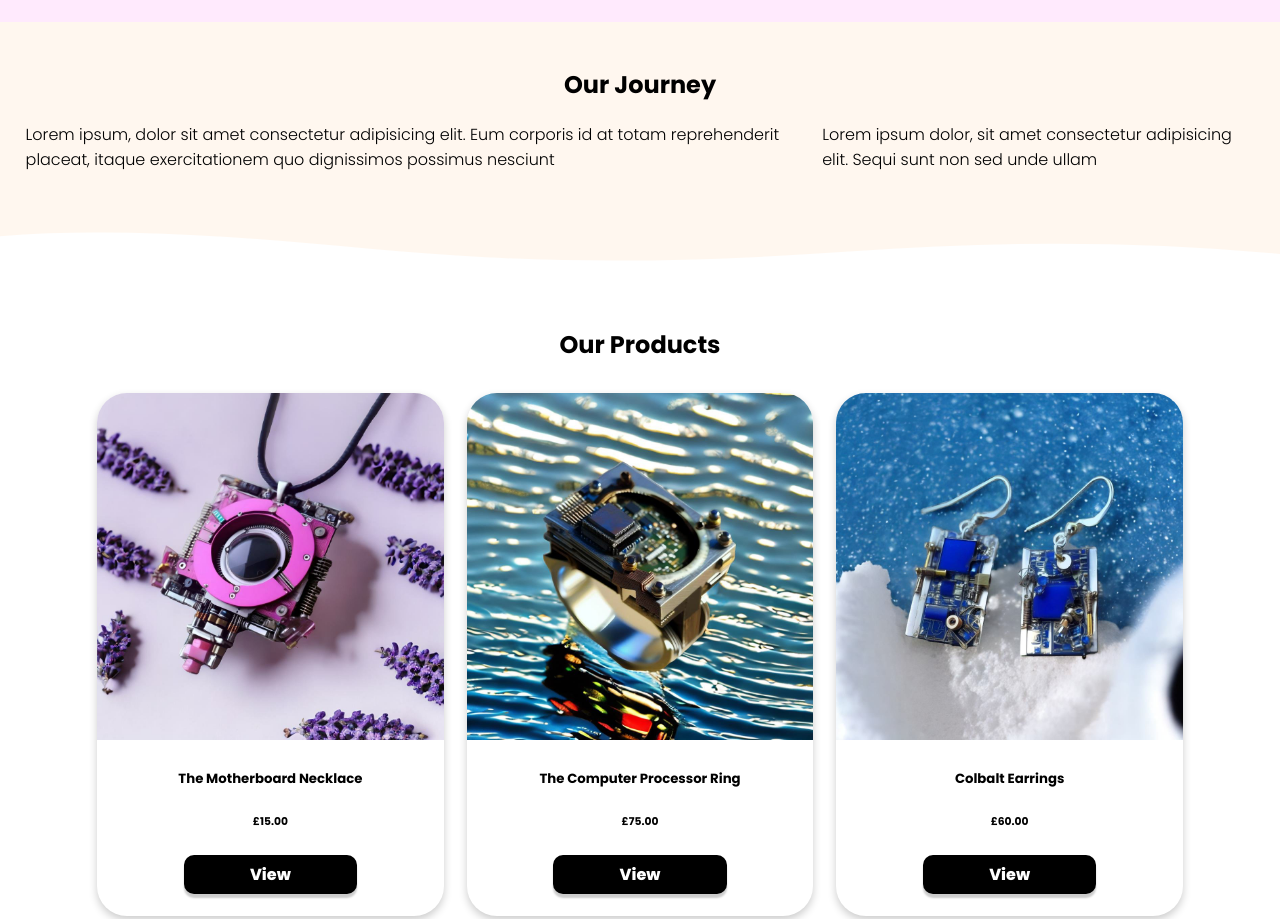
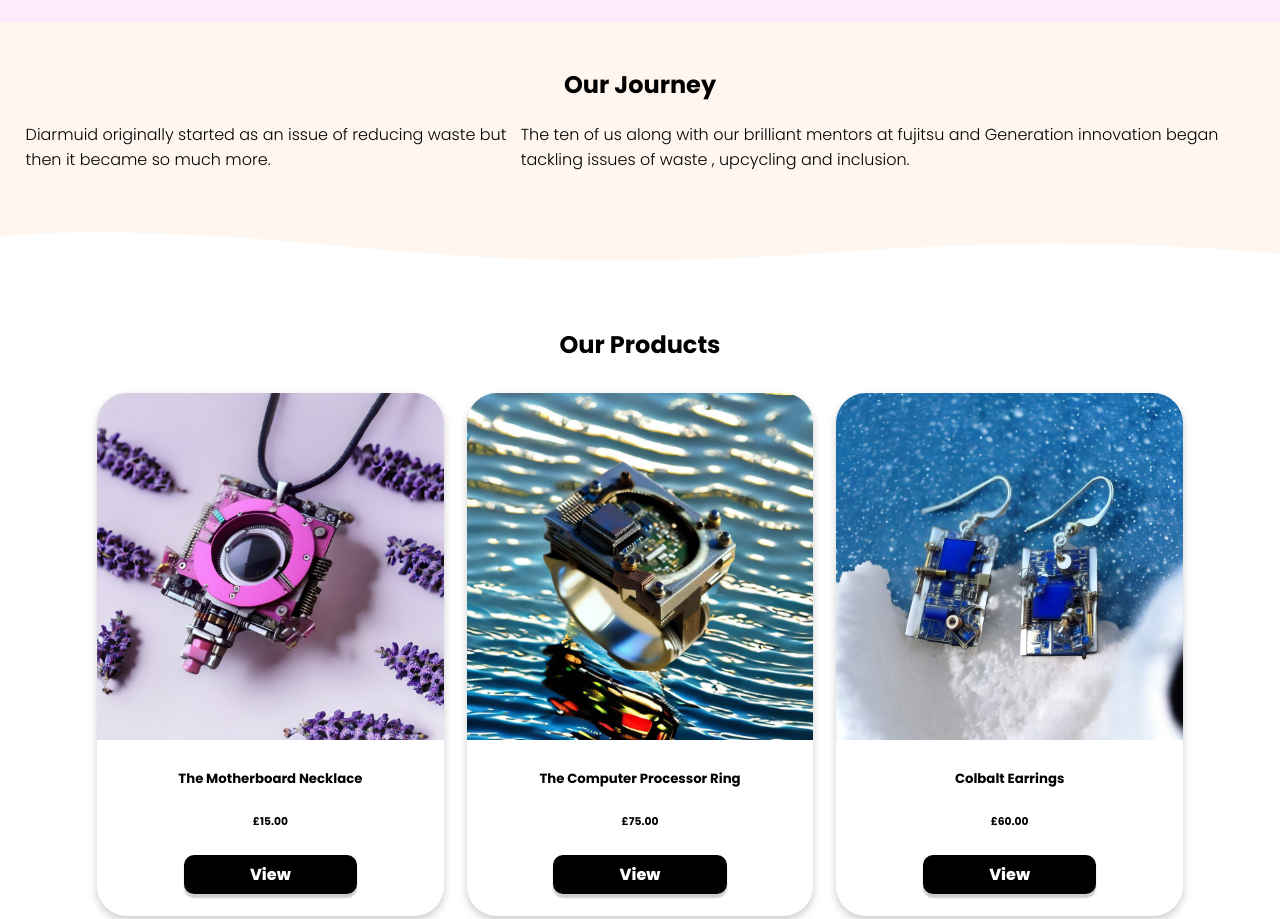
Before and after one commit to malCal148/Diarmuid, a plain HTML site: page index.html in a window 1280 px wide. Shown: the part 1200-2119 px from the top of the page. Drawn offline with Linux system fonts and the light colour scheme.

Commit message:
Update index.html

```diff
--- a/index.html
+++ b/index.html
@@ -76,8 +76,8 @@
         <h2 id = "allProducts">Our Journey
         </h2>
         <div class="container">
-            <div class="box">Lorem ipsum, dolor sit amet consectetur adipisicing elit. Eum corporis id at totam reprehenderit placeat, itaque exercitationem quo dignissimos possimus nesciunt </div>
-            <div class="box" style="flex-grow: 2;">Lorem ipsum dolor, sit amet consectetur adipisicing elit. Sequi sunt non sed unde ullam<br><br></div>
+            <div class="box">Diarmuid originally started as an issue of reducing waste but then it became so much more. </div>
+            <div class="box" style="flex-grow: 2;">The ten of us along with our brilliant mentors at fujitsu and Generation innovation began tackling issues of waste , upcycling and inclusion. <br><br></div>
         </div>
         </div>
 
```
